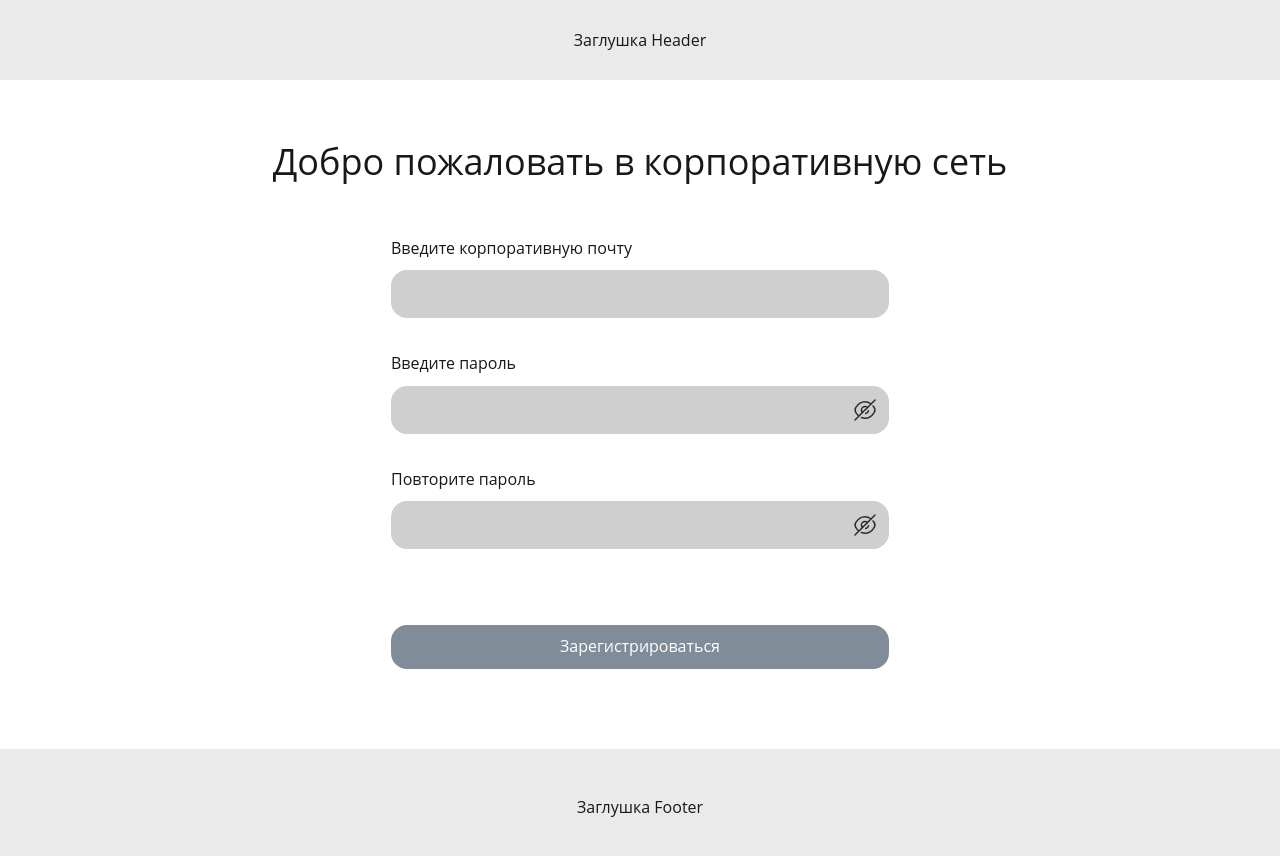
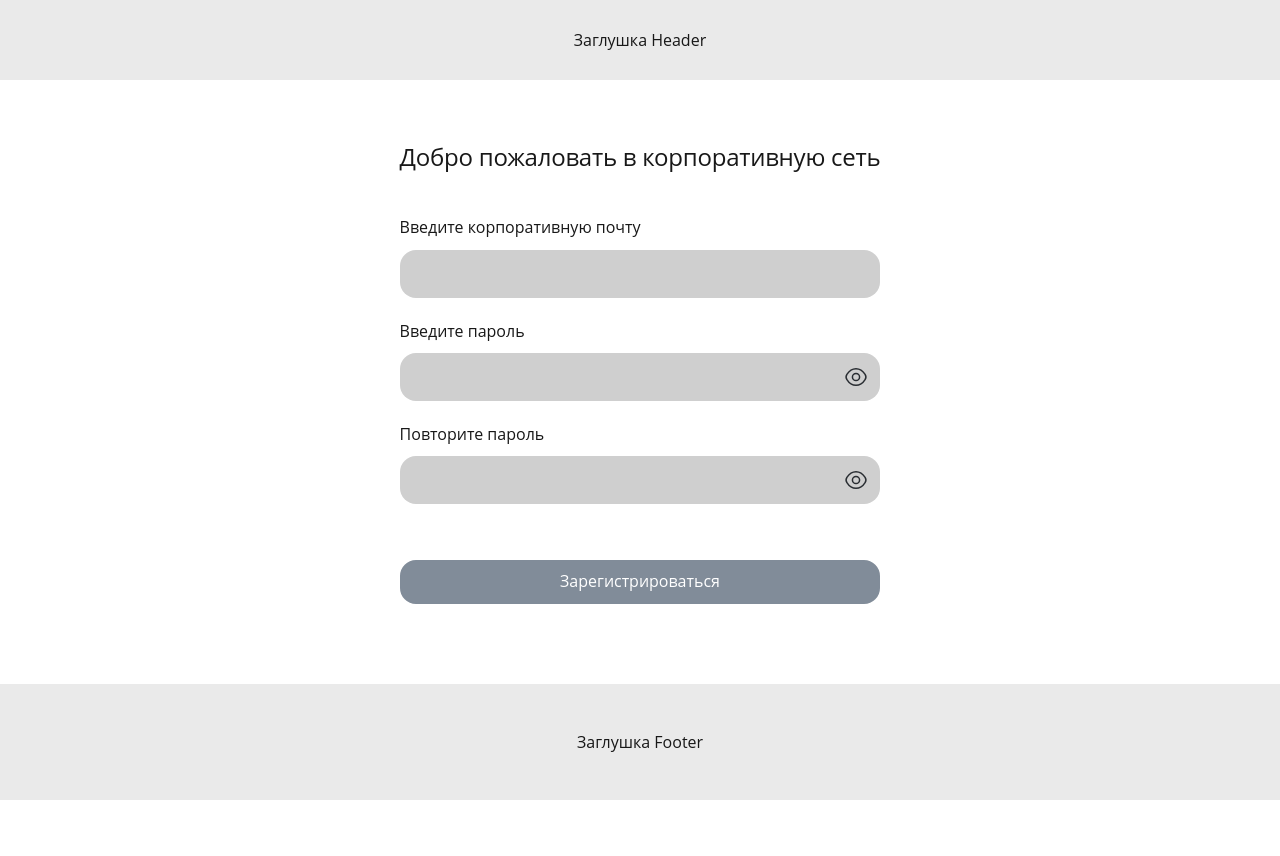
Before and after one commit to social-network-ya-practicum/frontend, a React (Create React App) app: page /register in a window 1280 px wide. Shown: the top 856 px of the page. After the commit the page ends 800 px from the top, so only its background shows below. Built offline with nearby package versions, Linux system fonts and the light colour scheme.

Commit message:
feat: добавил ввод/сохранение данных в инпуты формы

```diff
--- a/src/components/common/auth-input/auth-input.jsx
+++ b/src/components/common/auth-input/auth-input.jsx
@@ -9,7 +9,7 @@ const cn = classNames.bind(styles);
 
 function AuthInput({ title, type, name, value, onChange, mix }) {
 	const id = useId();
-	const [showPassword, setShowPassword] = useState(false);
+	const [showPassword, setShowPassword] = useState(true);
 	const typeIcon = showPassword ? eye : eyeSlash;
 	const attrType = type === 'password' && !showPassword ? 'text' : type;
 
--- a/src/components/login-form/login-form.jsx
+++ b/src/components/login-form/login-form.jsx
@@ -1,12 +1,23 @@
 import PropTypes from 'prop-types';
+import { useState } from 'react';
 import classNames from 'classnames/bind';
-import styles from './login-form.module.scss';
 import AuthInput from '../common/auth-input/auth-input';
 import Button from '../common/button/button';
+import styles from './login-form.module.scss';
 
 const cn = classNames.bind(styles);
 
 function LoginForm({ onSubmit, mix }) {
+	const [inputValue, setInputValue] = useState({
+		email: '',
+		password: '',
+	});
+
+	const onChange = (e) => {
+		const { name, value } = e.target;
+		setInputValue({ ...inputValue, [name]: value });
+	};
+
 	const cnLoginForm = cn('form', mix);
 
 	return (
@@ -19,16 +30,16 @@ function LoginForm({ onSubmit, mix }) {
 					type="email"
 					name="email"
 					title="Корпоративнаая почта"
-					value="xxxxxxxxxxxxx@f.rr"
-					onChange={(e) => console.log(e)}
+					value={inputValue.email}
+					onChange={onChange}
 					mix={styles[`mix-auth-input`]}
 				/>
 				<AuthInput
 					type="password"
 					name="password"
 					title="Пароль"
-					value="ffffffff"
-					onChange={(e) => console.log(e)}
+					value={inputValue.password}
+					onChange={onChange}
 					mix={styles[`mix-auth-input`]}
 				/>
 				<Button type="submit" fullWidth>
--- a/src/components/login-form/login-form.module.scss
+++ b/src/components/login-form/login-form.module.scss
@@ -4,23 +4,25 @@
 	align-items: center;
 
 	&__title {
+		font-family: var(--font-family-default);
 		font-style: normal;
 		font-weight: 400;
-		font-size: 36px;
-		line-height: 120%;
-		margin-bottom: 56px;
+		font-size: 24px;
+		line-height: 100%;
+		letter-spacing: -0.24px;
+		margin-bottom: 49px;
 	}
 
 	&__container {
 		width: 100%;
-		max-width: 498px;
+		max-width: 502px;
 	}
 }
 
 .mix-auth-input {
-	margin-bottom: 36px;
+	margin-bottom: 24px;
 
 	&:last-of-type {
-		margin-bottom: 76px;
+		margin-bottom: 56px;
 	}
 }
--- a/src/components/register-form/register-form.jsx
+++ b/src/components/register-form/register-form.jsx
@@ -1,4 +1,5 @@
 import PropTypes from 'prop-types';
+import { useState } from 'react';
 import classNames from 'classnames/bind';
 import styles from './register-form.module.scss';
 import AuthInput from '../common/auth-input/auth-input';
@@ -8,6 +9,17 @@ const cn = classNames.bind(styles);
 
 function RegisterForm({ onSubmit, mix }) {
 	const cnLoginForm = cn('form', mix);
+
+	const [inputValue, setInputValue] = useState({
+		email: '',
+		passwordFirst: '',
+		passwordSecond: '',
+	});
+
+	const onChange = (e) => {
+		const { name, value } = e.target;
+		setInputValue({ ...inputValue, [name]: value });
+	};
 
 	return (
 		<form className={cnLoginForm} onSubmit={onSubmit}>
@@ -19,24 +31,24 @@ function RegisterForm({ onSubmit, mix }) {
 					type="email"
 					name="email"
 					title="Введите корпоративную почту"
-					value=""
-					onChange={(e) => console.log(e)}
+					value={inputValue.email}
+					onChange={onChange}
 					mix={styles[`mix-auth-input`]}
 				/>
 				<AuthInput
 					type="password"
-					name="password"
+					name="passwordFirst"
 					title="Введите пароль"
-					value=""
-					onChange={(e) => console.log(e)}
+					value={inputValue.passwordFirst}
+					onChange={onChange}
 					mix={styles[`mix-auth-input`]}
 				/>
 				<AuthInput
 					type="password"
-					name="password"
+					name="passwordSecond"
 					title="Повторите пароль"
-					value=""
-					onChange={(e) => console.log(e)}
+					value={inputValue.passwordSecond}
+					onChange={onChange}
 					mix={styles[`mix-auth-input`]}
 				/>
 				<Button type="submit" fullWidth>
--- a/src/components/register-form/register-form.module.scss
+++ b/src/components/register-form/register-form.module.scss
@@ -4,23 +4,25 @@
 	align-items: center;
 
 	&__title {
+		font-family: var(--font-family-default);
 		font-style: normal;
 		font-weight: 400;
-		font-size: 36px;
-		line-height: 120%;
-		margin-bottom: 56px;
+		font-size: 24px;
+		line-height: 100%;
+		letter-spacing: -0.24px;
+		margin-bottom: 49px;
 	}
 
 	&__container {
 		width: 100%;
-		max-width: 498px;
+		max-width: 502px;
 	}
 }
 
 .mix-auth-input {
-	margin-bottom: 36px;
+	margin-bottom: 24px;
 
 	&:last-of-type {
-		margin-bottom: 76px;
+		margin-bottom: 56px;
 	}
 }
```
